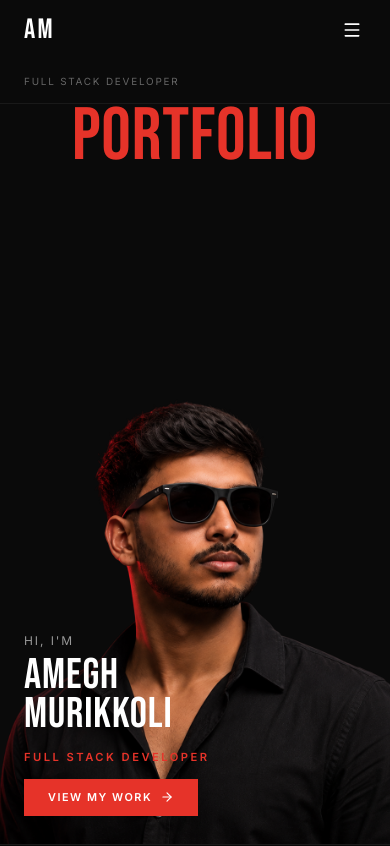
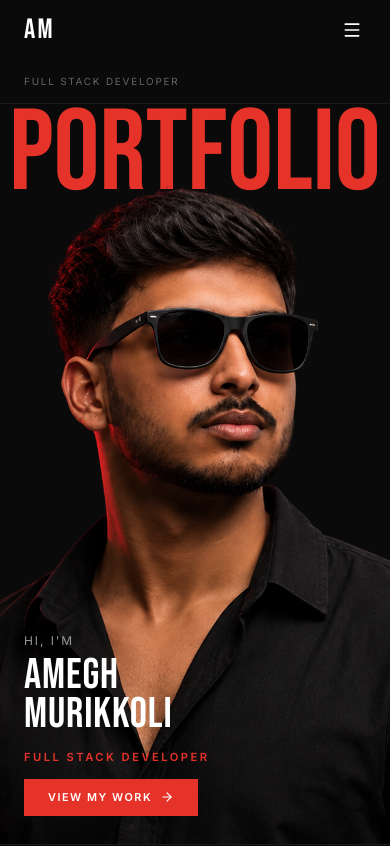
Before and after one commit to ameghmurikkoli9/amegh-portfolio, a React (Vite) app: page / in a window 390 px wide. Shown: the top 846 px of the page. Built offline with nearby package versions, Linux system fonts and the light colour scheme.

Commit message:
updated the hero page

```diff
--- a/src/Components/sections/Hero.css
+++ b/src/Components/sections/Hero.css
@@ -50,6 +50,7 @@
   flex: 1;
   position: relative;
   min-height: 0;
+  isolation: isolate;
 }
 
 /* ---------- giant PORTFOLIO text (behind photo) ---------- */
@@ -223,8 +224,18 @@
 ================================================ */
 
 @media (max-width: 1024px) {
+  .hero-portfolio-text {
+    /* The word is intentionally sized to span the full viewport. */
+    font-size: clamp(100px, 29.5vw, 310px);
+    letter-spacing: 0;
+  }
+
   .hero-badge {
     right: 2rem;
+  }
+
+  .hero-photo {
+    height: 90%;
   }
 }
 
@@ -241,14 +252,8 @@
     display: none;
   }
 
-  .hero-portfolio-text {
-    font-size: clamp(48px, 24vw, 100px);
-    top: 0;
-    letter-spacing: 0.01em;
-  }
-
   .hero-photo {
-    height: 68%;
+    height: 96%;
   }
 
   .hero-badge {
@@ -276,12 +281,8 @@
 }
 
 @media (max-width: 480px) {
-  .hero-portfolio-text {
-    font-size: clamp(38px, 19vw, 80px);
-  }
-
   .hero-photo {
-    height: 62%;
+    height: 92%;
   }
 
   .hero-stats {
```
